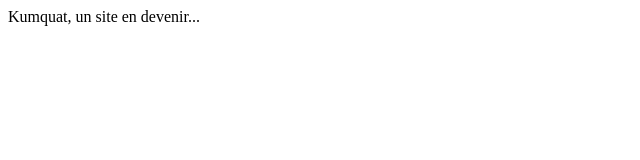
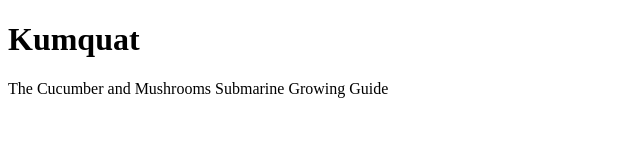
Before and after one commit to plicplic/ks, a Gatsby site: page / in a window 1280 px wide. Shown: the whole page, without its empty margins (0-640 px from the left). Built offline with nearby package versions, Linux system fonts and the light colour scheme; Gatsby itself is replaced by a stand-in of ours.

Commit message:
changements du samedi matin

```diff
--- a/src/pages/index.js
+++ b/src/pages/index.js
@@ -1,3 +1,6 @@
 import React from "react"
 
-export default () => <div>Kumquat, un site en devenir...</div>
+export default () => <div>
+<h1>Kumquat</h1>
+<p>The Cucumber and Mushrooms Submarine Growing Guide</p>
+</div>
```
